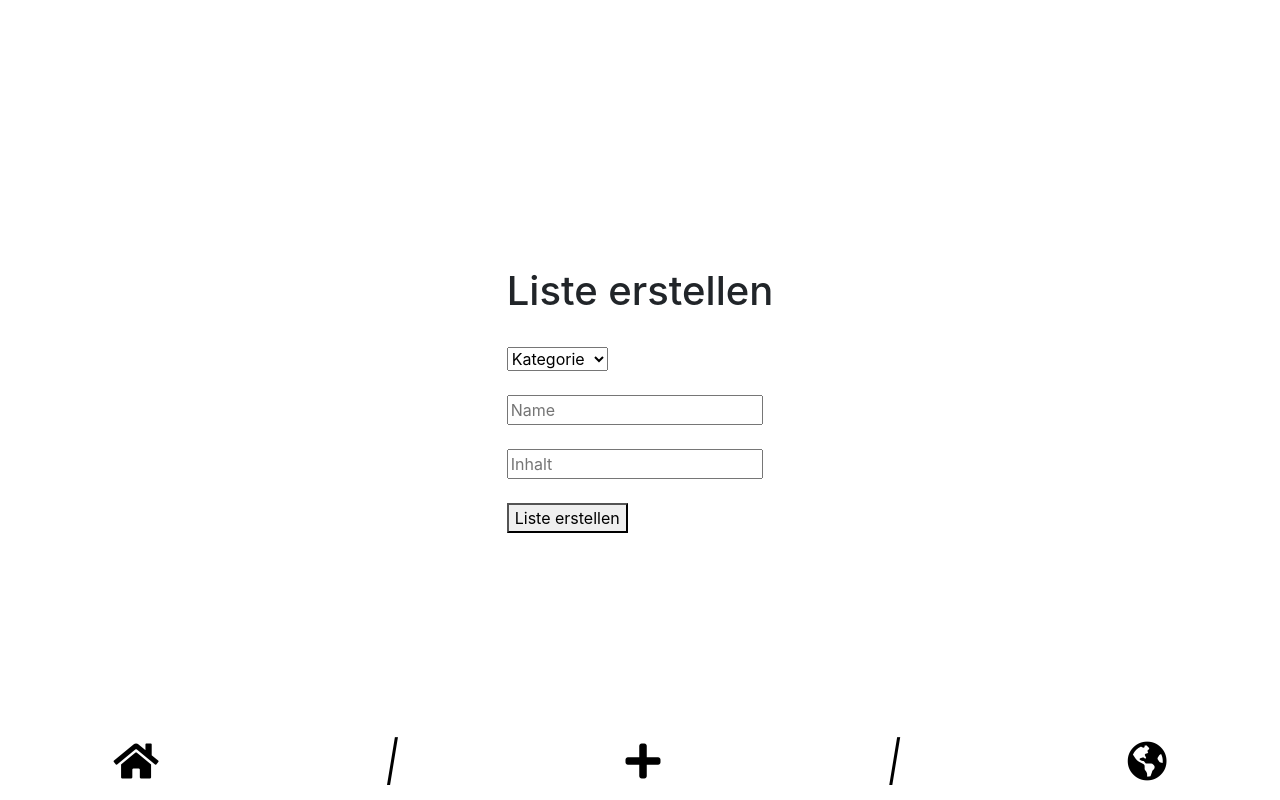
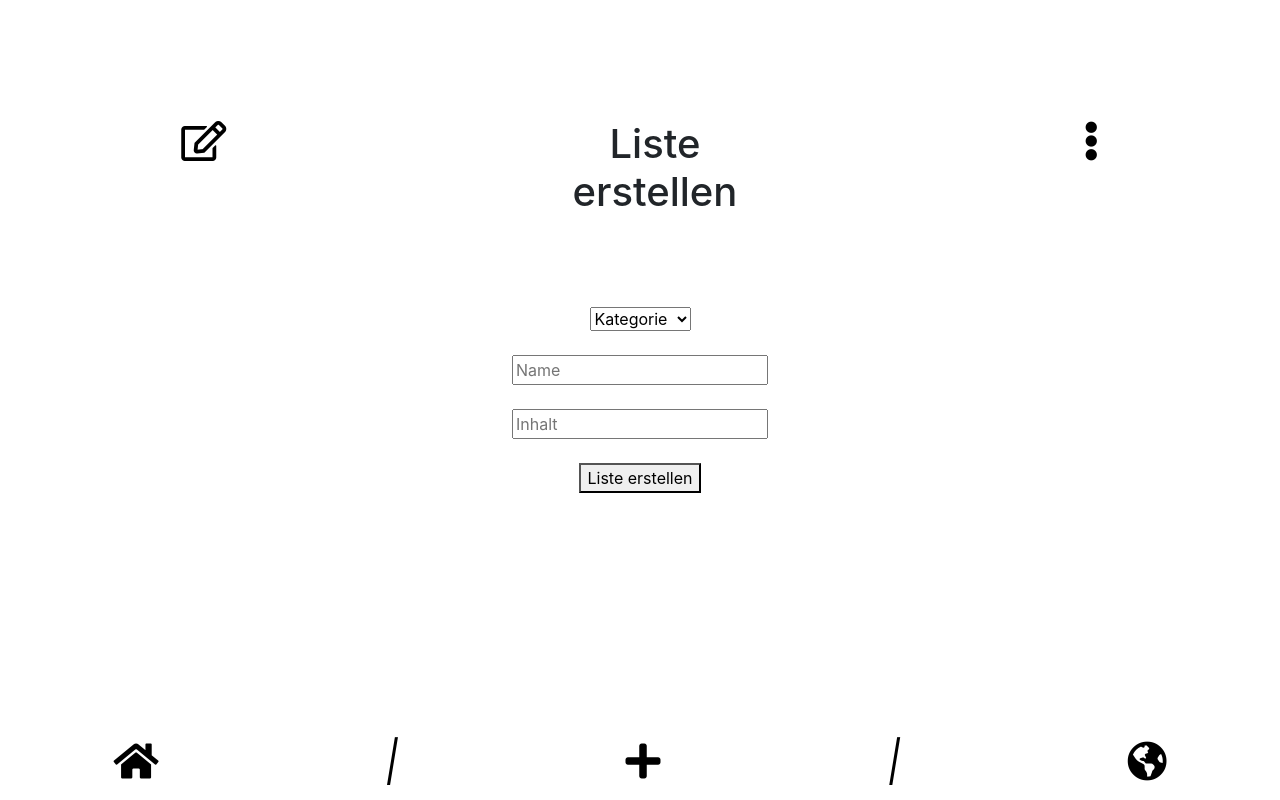
Before and after one commit to tothedo/app, a plain HTML site: page newList.html in a window 1280 px wide. Drawn offline with nearby package versions, Linux system fonts and the light colour scheme.

Commit message:
Gurndlegende Anpassungen

```diff
--- a/newList.html
+++ b/newList.html
@@ -25,12 +25,32 @@
   </head>
   <body>
 
+    <!-- Heading -->
+    <div class="flex-container fixed-top nav-bar navbar-light "style="background-color: white;">
+      <div class="flex-item nav-icons">
+        <a class="nav-link" href="/notification.html">
+          <br>
+          <i class="far fa-edit"></i>
+        </a>
+      </div>
+      <div class="flex-item nav-icons">
+        <br>
+        <br>
+        <h1 align="center">Liste<br>erstellen</h1>
+      </div>
+      <div class="flex-item nav-icons">
+        <a class="nav-link" href="/notification.html">
+          <br>
+          <i class="fas fa-ellipsis-v"></i>
+        </a>
+      </div>
+    </div>
+
     <!-- Content (Liste erstellen) -->
     <div class="vertical-center">
       <div class="mx-auto">
         <div class="title-newList">
-          <div class="mx-auto">
-            <h1>Liste erstellen</h1><br>
+          <div class="mx-auto" align="center">
             <select class="tfKategorie" name="Kategorie" maxlength="40" placeholder="Kategorie">
               <option value="Sport" disabled selected>Kategorie</option>
               <option value="Sport">Sport</option>
```
Also changed, not shown: index.html (+0 -2 lines).
